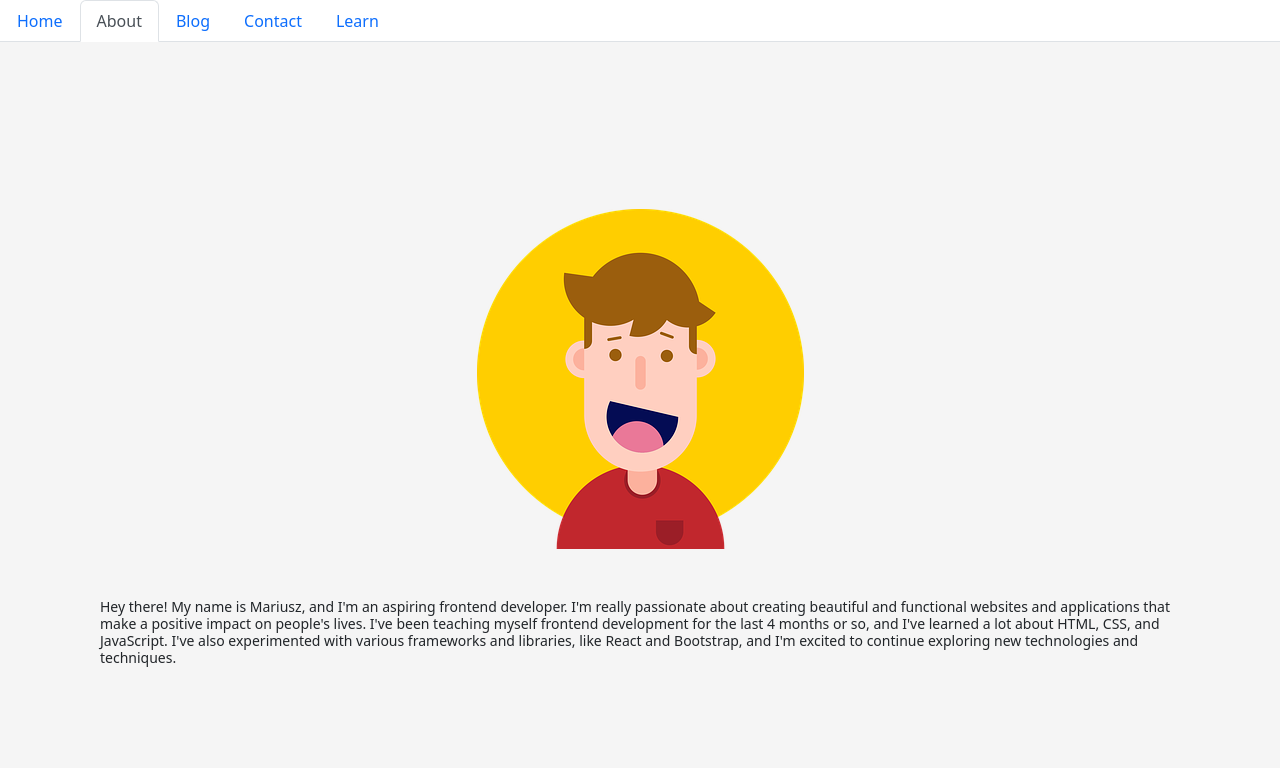
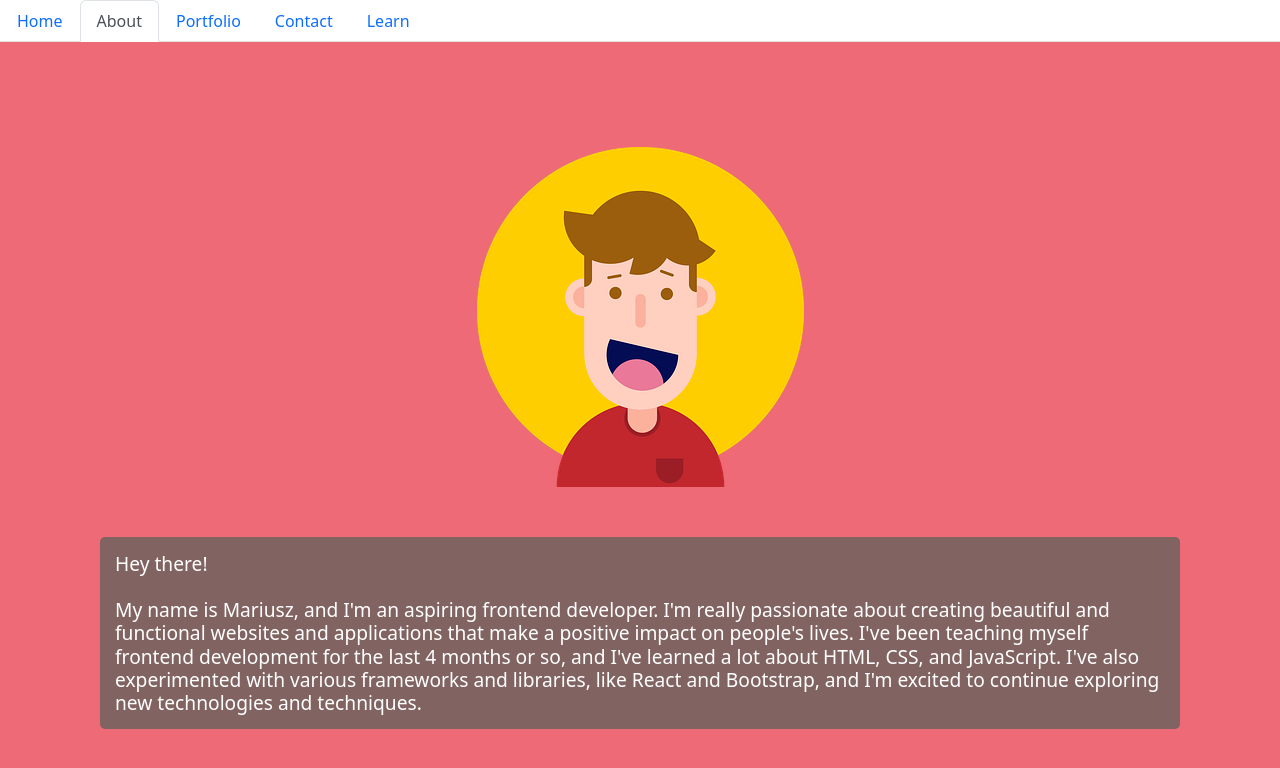
Before and after one commit to gines18/portfolio-react, a React (Create React App) app: page /portfolio-react/about in a window 1280 px wide. Shown: the top 768 px of the page. Built offline with nearby package versions, Linux system fonts and the light colour scheme.

Commit message:
Update Portfoio section

```diff
--- a/src/App.js
+++ b/src/App.js
@@ -3,8 +3,9 @@ import { BrowserRouter as Router, Route, Routes } from 'react-router-dom';
 import NavTabs from './components/NavTabs';
 import Home from './components/pages/Home';
 import About from './components/pages/About';
-import Blog from './components/pages/Blog';
+import Portfolio from './components/pages/Portfolio';
 import Contact from './components/pages/Contact';
+
 
 function App() {
   return (
@@ -17,7 +18,7 @@ function App() {
           {/* Define a default route that will render the Home component */}
           <Route path="/portfolio-react/" element={<Home />} />
           <Route path="/portfolio-react/about" element={<About />} />
-          <Route path="/portfolio-react/blog" element={<Blog />} />
+          <Route path="/portfolio-react/portfolio" element={<Portfolio />} />
           {/* Define a route that will have descendant routes */}
           <Route path="/portfolio-react/contact/*" element={<Contact />} />
         </Routes>
--- a/src/components/NavTabs.js
+++ b/src/components/NavTabs.js
@@ -27,12 +27,12 @@ function NavTabs() {
       </li>
       <li className="nav-item">
         <NavLink
-          to="/portfolio-react/blog"
+          to="/portfolio-react/portfolio"
           className={({ isActive }) =>
             isActive ? 'nav-link active' : 'nav-link'
           }
         >
-          Blog
+          Portfolio
         </NavLink>
       </li>
       <li className="nav-item">
--- a/src/components/pages/About.css
+++ b/src/components/pages/About.css
@@ -3,11 +3,9 @@
     flex-direction: column;
     justify-content: center;
     align-items: center;
-    background-color: #f5f5f5;
     height: 100vh;
     width: 100%;
-
-
+    background-color: #ee6a76;
 }
 
 .description{
@@ -16,5 +14,9 @@
     margin-left: 100px;
     margin-right: 100px;
     margin-top: 50px;
-    font-size: 14px;
+    font-size: 1.2rem;
+    border-radius: 5px;
+    padding: 15px;
+    background-color: #816461;
+    color: white;
 }
--- a/src/components/pages/About.js
+++ b/src/components/pages/About.js
@@ -1,6 +1,7 @@
 import React from "react";
 import "./About.css"
 import background3 from '../../images/child-1837375__340.webp'
+
 
 
 
@@ -8,11 +9,14 @@ function About() {
   return (
 <>
     <div className="container3">
-      <img src={background3} alt="logo"></img>
-      <h1 className="description">Hey there! My name is Mariusz, and I'm an aspiring frontend developer. I'm really passionate about creating beautiful and functional websites and applications that make a positive impact on people's lives.
+
+   <img src={background3} alt="avatar"></img>
+
+      <h1 className="description ">Hey there! <br></br><br></br> My name is Mariusz, and I'm an aspiring frontend developer. I'm really passionate about creating beautiful and functional websites and applications that make a positive impact on people's lives.
 
       I've been teaching myself frontend development for the last 4 months or so, and I've learned a lot about HTML, CSS, and JavaScript. I've also experimented with various frameworks and libraries, like React and Bootstrap, and I'm excited to continue exploring new technologies and techniques.
       </h1>
+
     </div>
     </>
   );
--- a/src/components/pages/Blog.js
+++ /dev/null
@@ -1,23 +0,0 @@
-import React from "react";
-
-function Blog() {
-  return (
-    <div>
-      <h1>Blog Page</h1>
-      <p>
-        Donec a volutpat quam. Curabitur nec varius justo, sed rutrum ligula. Curabitur pellentesque
-        turpis sit amet eros iaculis, a mollis arcu dictum. Ut vel ante eget massa ornare placerat.
-        Etiam nisl orci, finibus sodales volutpat et, hendrerit ut dolor. Suspendisse porta dictum
-        nunc, sed pretium risus rutrum eget. Nam consequat, ligula in faucibus vestibulum, nisi
-        justo laoreet risus, luctus luctus mi lacus sit amet libero. Class aptent taciti sociosqu ad
-        litora torquent per conubia nostra, per inceptos himenaeos. Mauris pretium condimentum
-        tellus eget lobortis. Interdum et malesuada fames ac ante ipsum primis in faucibus. Donec
-        placerat accumsan mi, ut congue neque placerat eu. Donec nec ipsum in velit pellentesque
-        vehicula sit amet at augue. Maecenas aliquam bibendum congue. Pellentesque semper, lectus
-        non ullamcorper iaculis, est ligula suscipit velit, sed bibendum turpis dui in sapien.
-      </p>
-    </div>
-  );
-}
-
-export default Blog;
--- /dev/null
+++ b/src/components/pages/Portfolio.css
@@ -0,0 +1,18 @@
+.container4{
+display: flex;
+flex-wrap: wrap;
+flex-direction: row;
+justify-content: space-evenly;
+margin: 10px;
+margin-top:  100px;
+
+}
+.card{
+    margin-bottom: 10px;
+}
+
+.portfolio-container{
+    display: flex;
+    justify-content: center;
+    margin-top: 90px;
+}
--- /dev/null
+++ b/src/components/pages/Portfolio.js
@@ -0,0 +1,28 @@
+import React from "react";
+import Welcome from "./PortfolioCard.js"
+import "./Portfolio.css"
+
+
+function Portfolio() {
+  return (
+    <>
+    <div className="portfolio-container">
+      <h1>These are my projects</h1>
+    </div>
+    <div className="container4">
+<Welcome/>
+<Welcome/>
+<Welcome/>
+<Welcome/>
+<Welcome/>
+<Welcome/>
+
+</div>
+    </>
+
+
+  )
+
+}
+
+export default Portfolio;
--- /dev/null
+++ b/src/components/pages/PortfolioCard.js
@@ -0,0 +1,21 @@
+import React from 'react'
+import background from '../../images/svg.png'
+
+class Welcome extends React.Component {
+    render() {
+      return <>
+
+      <div className="card" style={{width: "18rem"}}>
+  <img className="card-img-top" src={background} alt="laptop"></img>
+  <div className="card-body">
+    <h5 className="card-title">Card title</h5>
+    <p className="card-text">Some quick example text to build on the card title and make up the bulk of the card's content.</p>
+    <a href="http://www.google.com" className="btn btn-primary">Go somewhere</a>
+  </div>
+</div>
+
+      </>
+
+    }
+  }
+  export default Welcome;
```
